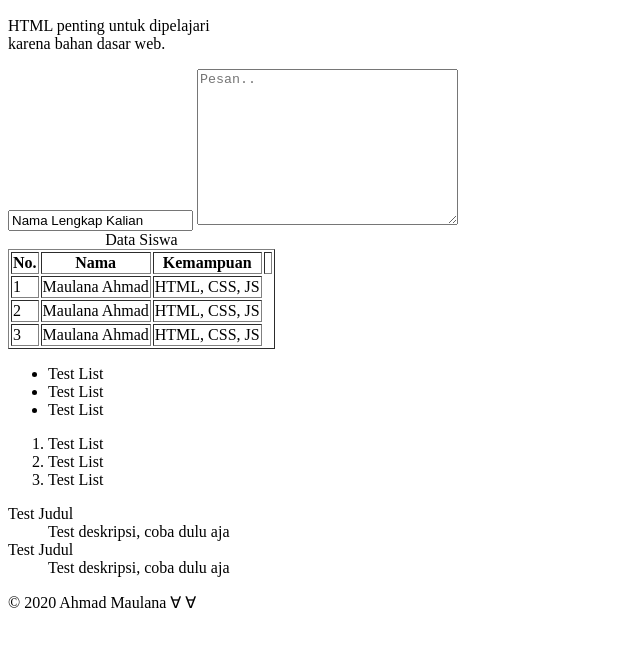
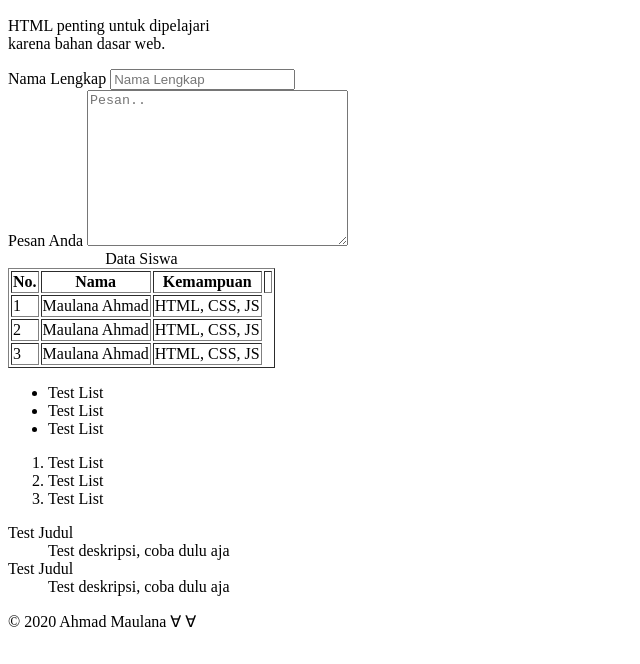
Before and after one commit to lyfewithcode/html-web-intro, a plain HTML site: page halaman/kontak.html in a window 1280 px wide. Shown: the part 136-800 px from the top of the page, without its empty margins (0-640 px from the left). Drawn offline with Linux system fonts and the light colour scheme.

Commit message:
Atribut, label, dan id

```diff
--- a/halaman/kontak.html
+++ b/halaman/kontak.html
@@ -19,8 +19,11 @@
         </div>
 
         <form>
-            <input type="text" placeholder="Nama Lengkap" value="Nama Lengkap Kalian">
-            <textarea cols="30" rows="10" placeholder="Pesan.."></textarea>
+            <label for="nama">Nama Lengkap</label>
+            <input type="text" placeholder="Nama Lengkap" id="nama">
+            <br>
+            <label for="pesan">Pesan Anda</label>
+            <textarea cols="30" rows="10" placeholder="Pesan.." id="pesan"></textarea>
         </form>
 
         <!-- Membuat table -->
```
